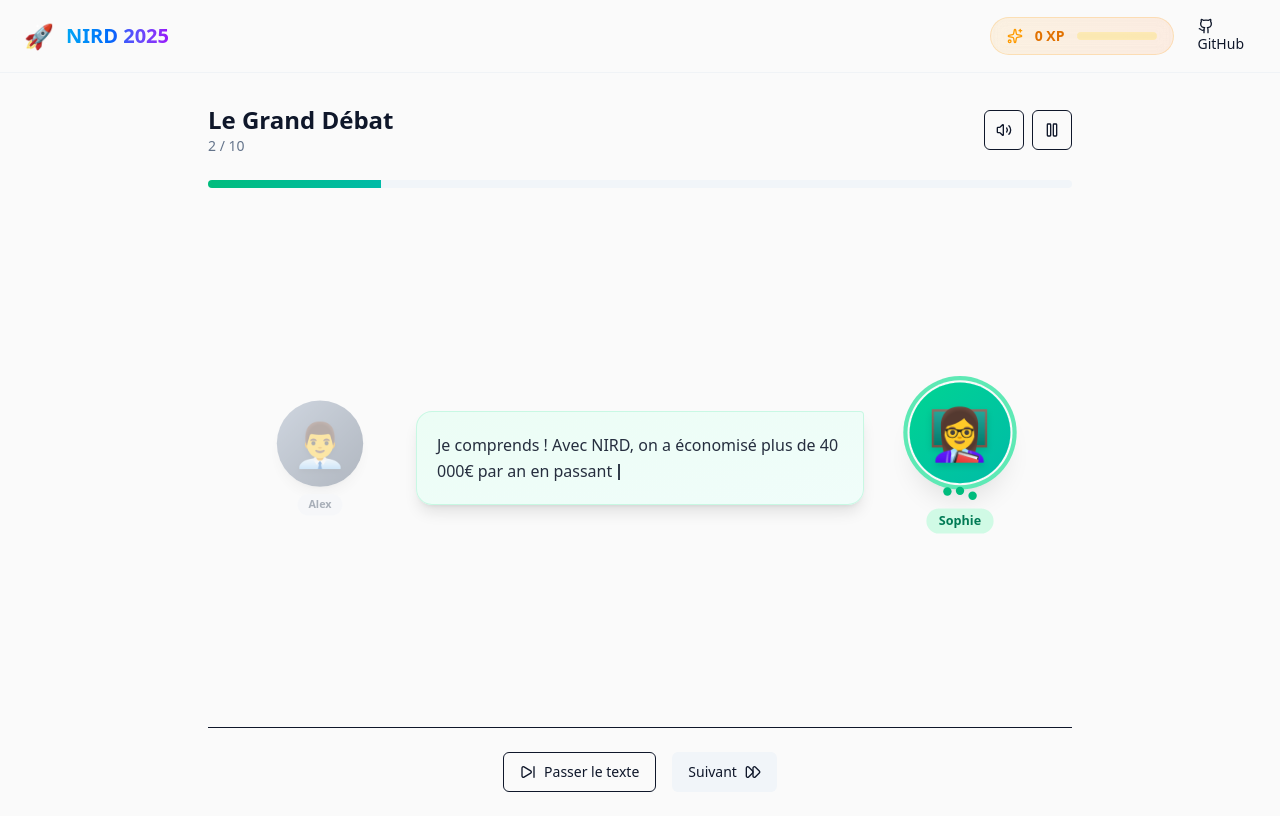
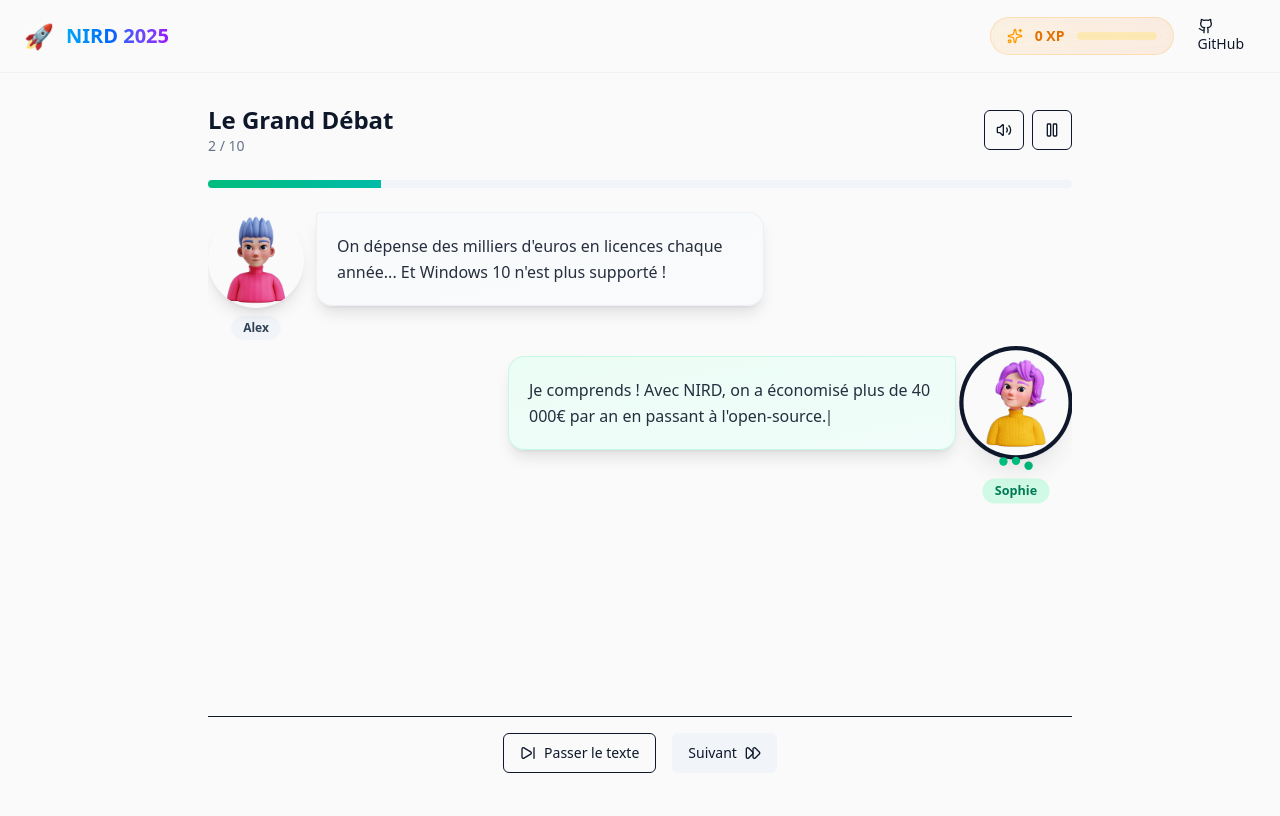
Before and after one commit to Google-Developer-Student-Clubs-ISSATSo/nuit_info_2025, a Next.js app: page /debate in a window 1280 px wide. Both pictures are taken after a click on the button "Suivant". Built offline with nearby package versions, Linux system fonts and the light colour scheme.

Commit message:
avatr change and keep chat history scroll

```diff
--- a/app/debate/page.tsx
+++ b/app/debate/page.tsx
@@ -19,10 +19,18 @@
   const addXp = useAppStore((state) => state.addXp);
   const speechRef = useRef<SpeechSynthesisUtterance | null>(null);
   const timeoutRef = useRef<NodeJS.Timeout | null>(null);
+  const chatContainerRef = useRef<HTMLDivElement>(null);
 
   const dialogues = dialoguesData.debate;
   const currentLine = dialogues[currentLineIndex];
   const isFinished = currentLineIndex >= dialogues.length;
+
+  // Auto-scroll to bottom when new message appears
+  useEffect(() => {
+    if (chatContainerRef.current) {
+      chatContainerRef.current.scrollTop = chatContainerRef.current.scrollHeight;
+    }
+  }, [currentLineIndex, isTypingComplete]);
 
   // Cleanup on unmount
   useEffect(() => {
@@ -40,7 +48,7 @@
       setSkipCurrent(false);
     } else {
       addXp(100);
-      router.push("/role-selection");
+      router.push("/route-selection");
     }
   }, [currentLineIndex, dialogues.length, addXp, router]);
 
@@ -118,13 +126,22 @@
         >
           <h1 className="text-4xl font-bold">Débat Terminé ! 🎉</h1>
           <p className="text-xl text-muted-foreground">Alex est convaincu. Et toi ?</p>
-          <Button onClick={() => router.push("/freedom-guide")} size="xl" variant="gradient">
+          <div className="flex flex-col sm:flex-row gap-4 justify-center">
+            <Button onClick={() => router.push("/route-selection")} size="xl" variant="gradient">
+              Choisir Votre Route <ArrowRight className="ml-2 w-5 h-5" />
+            </Button>
+            <Button onClick={() => router.push("/freedom-guide")} size="xl" variant="outline">
               Continuer l'Aventure <ArrowRight className="ml-2 w-5 h-5" />
             </Button>
+          </div>
         </motion.div>
       </div>
     );
   }
+
+  // Get all previous dialogues and current one
+  const previousDialogues = dialogues.slice(0, currentLineIndex);
+  const allDialogues = [...previousDialogues, currentLine];
 
   return (
     <div className="container mx-auto px-4 py-6 min-h-[calc(100vh-4rem)] flex flex-col max-w-4xl">
@@ -147,7 +164,7 @@
       </div>
 
       {/* Progress Bar */}
-      <div className="w-full h-2 bg-secondary rounded-full mb-8 overflow-hidden">
+      <div className="w-full h-2 bg-secondary rounded-full mb-6 overflow-hidden">
         <motion.div
           className="h-full bg-gradient-to-r from-emerald-500 to-teal-500"
           initial={{ width: 0 }}
@@ -156,27 +173,73 @@
         />
       </div>
 
-      {/* Main Debate Area */}
-      <div className="flex-1 flex flex-col md:flex-row items-center justify-center gap-8 md:gap-12">
-        {/* Alex (Traditional) */}
+      {/* Chat History Container */}
+      <div
+        ref={chatContainerRef}
+        className="flex-1 flex flex-col gap-4 mb-6 overflow-y-auto max-h-[calc(100vh-20rem)] pr-2 scroll-smooth"
+      >
+        {/* Previous Messages */}
+        {previousDialogues.map((dialogue, index) => {
+          const isLeft = dialogue.speaker === "traditional";
+          return (
             <motion.div
-          animate={{
-            opacity: currentLine.speaker === "traditional" ? 1 : 0.4,
-            scale: currentLine.speaker === "traditional" ? 1 : 0.9,
-          }}
-          className="flex flex-col items-center gap-4"
+              key={index}
+              initial={{ opacity: 0, y: 10 }}
+              animate={{ opacity: 1, y: 0 }}
+              transition={{ duration: 0.3 }}
+              className={`flex gap-3 ${isLeft ? "justify-start" : "justify-end"}`}
             >
+              {isLeft && (
                 <Avatar
                   type="robot"
                   name="Alex"
-            emoji={currentLine.speaker === "traditional" ? currentLine.emoji : "👨‍💼"}
+                  emoji={dialogue.emoji}
                   position="left"
-            isSpeaking={currentLine.speaker === "traditional"}
+                  isSpeaking={false}
+                  className="flex-shrink-0"
                 />
+              )}
+              <div className={`max-w-[70%] ${isLeft ? "" : "flex flex-col items-end"}`}>
+                <DialogueBox
+                  text={dialogue.text}
+                  position={isLeft ? "left" : "right"}
+                  speakerType={dialogue.speaker === "freedom" ? "human" : "robot"}
+                  isComplete={true}
+                />
+              </div>
+              {!isLeft && (
+                <Avatar
+                  type="human"
+                  name="Sophie"
+                  emoji={dialogue.emoji}
+                  position="right"
+                  isSpeaking={false}
+                  className="flex-shrink-0"
+                />
+              )}
             </motion.div>
+          );
+        })}
 
-        {/* Center Dialogue Box */}
-        <div className="flex-1 max-w-md w-full">
+        {/* Current Message (Typing) */}
+        <motion.div
+          key={currentLineIndex}
+          initial={{ opacity: 0, y: 10 }}
+          animate={{ opacity: 1, y: 0 }}
+          transition={{ duration: 0.3 }}
+          className={`flex gap-3 ${currentLine.speaker === "traditional" ? "justify-start" : "justify-end"}`}
+        >
+          {currentLine.speaker === "traditional" && (
+            <Avatar
+              type="robot"
+              name="Alex"
+              emoji={currentLine.emoji}
+              position="left"
+              isSpeaking={true}
+              className="flex-shrink-0"
+            />
+          )}
+          <div className={`max-w-[70%] ${currentLine.speaker === "traditional" ? "" : "flex flex-col items-end"}`}>
             <AnimatePresence mode="wait">
               <DialogueBox
                 key={currentLineIndex}
@@ -188,27 +251,21 @@
               />
             </AnimatePresence>
           </div>
-
-        {/* Sophie (Freedom) */}
-        <motion.div
-          animate={{
-            opacity: currentLine.speaker === "freedom" ? 1 : 0.4,
-            scale: currentLine.speaker === "freedom" ? 1 : 0.9,
-          }}
-          className="flex flex-col items-center gap-4"
-        >
+          {currentLine.speaker === "freedom" && (
             <Avatar
               type="human"
               name="Sophie"
-            emoji={currentLine.speaker === "freedom" ? currentLine.emoji : "👩‍🏫"}
+              emoji={currentLine.emoji}
               position="right"
-            isSpeaking={currentLine.speaker === "freedom"}
+              isSpeaking={true}
+              className="flex-shrink-0"
             />
+          )}
         </motion.div>
       </div>
 
       {/* Controls */}
-      <div className="flex justify-center gap-4 mt-8 pt-6 border-t">
+      <div className="flex justify-center gap-4 pt-4 border-t">
         <Button
           variant="outline"
           onClick={handleSkip}
--- a/components/avatar/Avatar.tsx
+++ b/components/avatar/Avatar.tsx
@@ -1,45 +1,48 @@
-"use client";
+'use client'
 
-import { cn } from "@/lib/utils";
-import { motion } from "framer-motion";
-import { useState, useEffect } from "react";
+import { cn } from '@/lib/utils'
+import { motion } from 'framer-motion'
+import Image from 'next/image'
+import { useEffect, useState } from 'react'
 
 interface AvatarProps {
-  type: "human" | "robot";
-  position: "left" | "right";
-  name?: string;
-  emoji?: string;
-  isSpeaking?: boolean;
-  className?: string;
+  type: 'human' | 'robot'
+  position: 'left' | 'right'
+  name?: string
+  emoji?: string
+  isSpeaking?: boolean
+  className?: string
 }
 
-export function Avatar({ type, position, name, emoji, isSpeaking, className }: AvatarProps) {
-  // Default emojis based on type
-  const defaultEmoji = type === "human" ? "👩‍🏫" : "👨‍💼";
-  const displayEmoji = emoji || defaultEmoji;
+export function Avatar({ type, name, isSpeaking, className }: AvatarProps) {
+  // Determine which avatar image to use
+  const avatarImage =
+    type === 'human' ? '/avatars/sophie.png' : '/avatars/alex.png'
+  const avatarName = type === 'human' ? 'Sophie' : 'Alex'
 
   return (
     <motion.div
       animate={{
         scale: isSpeaking ? 1.05 : 1,
       }}
-      transition={{ type: "spring", stiffness: 300, damping: 20 }}
-      className={cn(
-        "relative flex flex-col items-center gap-2",
-        className
-      )}
+      transition={{ type: 'spring', stiffness: 300, damping: 20 }}
+      className={cn('relative flex flex-col items-center gap-2', className)}
     >
-      {/* Avatar Circle with Emoji */}
+      {/* Avatar Circle with Image */}
       <div
         className={cn(
-          "w-20 h-20 md:w-24 md:h-24 rounded-full flex items-center justify-center text-4xl md:text-5xl shadow-lg transition-all duration-300",
-          type === "human"
-            ? "bg-gradient-to-br from-emerald-400 to-teal-500 ring-emerald-300"
-            : "bg-gradient-to-br from-slate-400 to-slate-600 ring-slate-300",
-          isSpeaking && "ring-4 ring-offset-2 ring-offset-background shadow-xl"
+          'bg-background relative flex h-20 w-20 items-center justify-center overflow-hidden rounded-full shadow-lg transition-all duration-300 md:h-24 md:w-24',
+          isSpeaking && 'ring-offset-background shadow-xl ring-4 ring-offset-2',
         )}
       >
-        <span className="drop-shadow-md">{displayEmoji}</span>
+        <Image
+          src={avatarImage}
+          alt={avatarName}
+          width={96}
+          height={96}
+          className="h-full w-full object-cover"
+          priority
+        />
       </div>
 
       {/* Speaking Indicator */}
@@ -55,8 +58,8 @@
               animate={{ y: [0, -6, 0] }}
               transition={{ duration: 0.5, repeat: Infinity, delay: i * 0.15 }}
               className={cn(
-                "w-2 h-2 rounded-full",
-                type === "human" ? "bg-emerald-500" : "bg-slate-500"
+                'h-2 w-2 rounded-full',
+                type === 'human' ? 'bg-emerald-500' : 'bg-slate-500',
               )}
             />
           ))}
@@ -65,90 +68,99 @@
 
       {/* Name Badge */}
       {name && (
-        <span className={cn(
-          "text-xs font-semibold px-3 py-1 rounded-full",
-          type === "human"
-            ? "bg-emerald-100 text-emerald-700 dark:bg-emerald-900/30 dark:text-emerald-300"
-            : "bg-slate-100 text-slate-700 dark:bg-slate-800 dark:text-slate-300"
-        )}>
+        <span
+          className={cn(
+            'rounded-full px-3 py-1 text-xs font-semibold',
+            type === 'human'
+              ? 'bg-emerald-100 text-emerald-700 dark:bg-emerald-900/30 dark:text-emerald-300'
+              : 'bg-slate-100 text-slate-700 dark:bg-slate-800 dark:text-slate-300',
+          )}
+        >
           {name}
         </span>
       )}
     </motion.div>
-  );
+  )
 }
 
 interface DialogueBoxProps {
-  text: string;
-  position: "left" | "right";
-  speakerType?: "human" | "robot";
-  isComplete?: boolean;
-  onComplete?: () => void;
+  text: string
+  position: 'left' | 'right'
+  speakerType?: 'human' | 'robot'
+  isComplete?: boolean
+  onComplete?: () => void
 }
 
-export function DialogueBox({ text, position, speakerType = "human", isComplete = false, onComplete }: DialogueBoxProps) {
-  const [displayedText, setDisplayedText] = useState("");
-  const [isTypingDone, setIsTypingDone] = useState(false);
+export function DialogueBox({
+  text,
+  position,
+  speakerType = 'human',
+  isComplete = false,
+  onComplete,
+}: DialogueBoxProps) {
+  const [displayedText, setDisplayedText] = useState('')
+  const [isTypingDone, setIsTypingDone] = useState(false)
 
   useEffect(() => {
     // Reset state when text changes
-    setDisplayedText("");
-    setIsTypingDone(false);
+    setDisplayedText('')
+    setIsTypingDone(false)
 
     if (isComplete) {
-      setDisplayedText(text);
-      setIsTypingDone(true);
-      onComplete?.();
-      return;
+      setDisplayedText(text)
+      setIsTypingDone(true)
+      onComplete?.()
+      return
     }
 
-    let currentIndex = 0;
+    let currentIndex = 0
 
     const typeNextChar = () => {
       if (currentIndex < text.length) {
-        setDisplayedText(text.slice(0, currentIndex + 1));
-        currentIndex++;
+        setDisplayedText(text.slice(0, currentIndex + 1))
+        currentIndex++
       } else {
-        setIsTypingDone(true);
-        onComplete?.();
+        setIsTypingDone(true)
+        onComplete?.()
       }
-    };
+    }
 
     // Type first character immediately
-    typeNextChar();
+    typeNextChar()
 
     // Continue typing remaining characters
     const interval = setInterval(() => {
       if (currentIndex >= text.length) {
-        clearInterval(interval);
-        return;
+        clearInterval(interval)
+        return
       }
-      typeNextChar();
-    }, 30);
+      typeNextChar()
+    }, 30)
 
-    return () => clearInterval(interval);
-  }, [text, isComplete]);
+    return () => clearInterval(interval)
+    // eslint-disable-next-line react-hooks/exhaustive-deps
+  }, [text, isComplete])
 
   return (
     <motion.div
       initial={{ opacity: 0, y: 10, scale: 0.95 }}
       animate={{ opacity: 1, y: 0, scale: 1 }}
       exit={{ opacity: 0, scale: 0.95 }}
-      transition={{ type: "spring", stiffness: 300, damping: 25 }}
+      transition={{ type: 'spring', stiffness: 300, damping: 25 }}
       className={cn(
-        "w-full max-w-md p-5 rounded-2xl shadow-lg relative backdrop-blur-sm",
-        speakerType === "human"
-          ? "bg-gradient-to-br from-emerald-50 to-teal-50 dark:from-emerald-950/50 dark:to-teal-950/50 border border-emerald-200/50 dark:border-emerald-700/50"
-          : "bg-gradient-to-br from-slate-50 to-gray-50 dark:from-slate-900/70 dark:to-gray-900/70 border border-slate-200/50 dark:border-slate-700/50",
-        position === "left" ? "rounded-tl-sm" : "rounded-tr-sm"
+        'relative w-full max-w-md rounded-2xl p-5 shadow-lg backdrop-blur-sm',
+        speakerType === 'human'
+          ? 'border border-emerald-200/50 bg-gradient-to-br from-emerald-50 to-teal-50 dark:border-emerald-700/50 dark:from-emerald-950/50 dark:to-teal-950/50'
+          : 'border border-slate-200/50 bg-gradient-to-br from-slate-50 to-gray-50 dark:border-slate-700/50 dark:from-slate-900/70 dark:to-gray-900/70',
+        position === 'left' ? 'rounded-tl-sm' : 'rounded-tr-sm',
       )}
     >
-      <p className="text-sm md:text-base leading-relaxed text-foreground/90 break-words whitespace-pre-wrap">
+      <p className="text-foreground/90 text-sm leading-relaxed break-words whitespace-pre-wrap md:text-base">
         {displayedText}
         {!isTypingDone && (
-          <span className="inline-block w-0.5 h-4 ml-0.5 bg-current animate-pulse align-middle" />
+          <span className="ml-0.5 inline-block h-4 w-0.5 animate-pulse bg-current align-middle" />
         )}
       </p>
     </motion.div>
-  );
+  )
 }
```
Also changed, not shown: app/page.tsx (+12 -105 lines), public/avatars/alex.png (added), public/avatars/sophie.png (added). Lines whose indentation alone changed are shown as unchanged.
